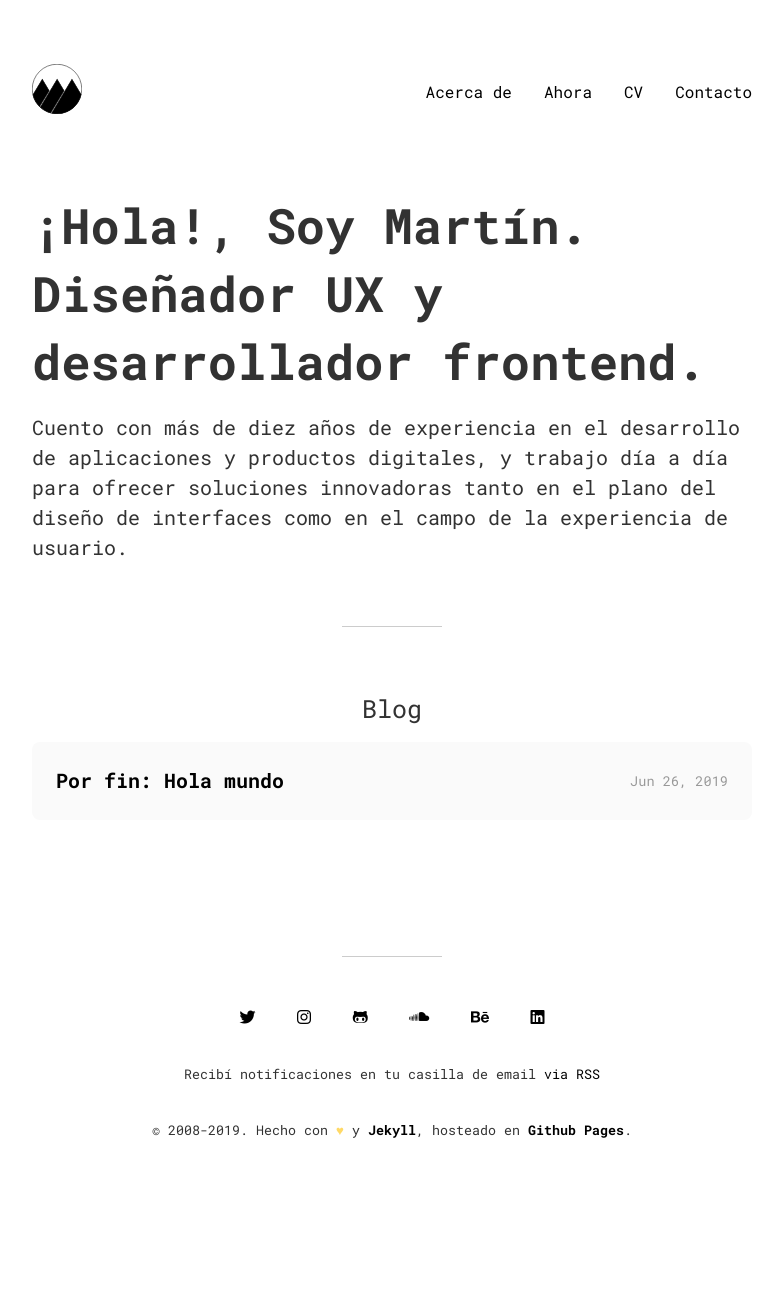
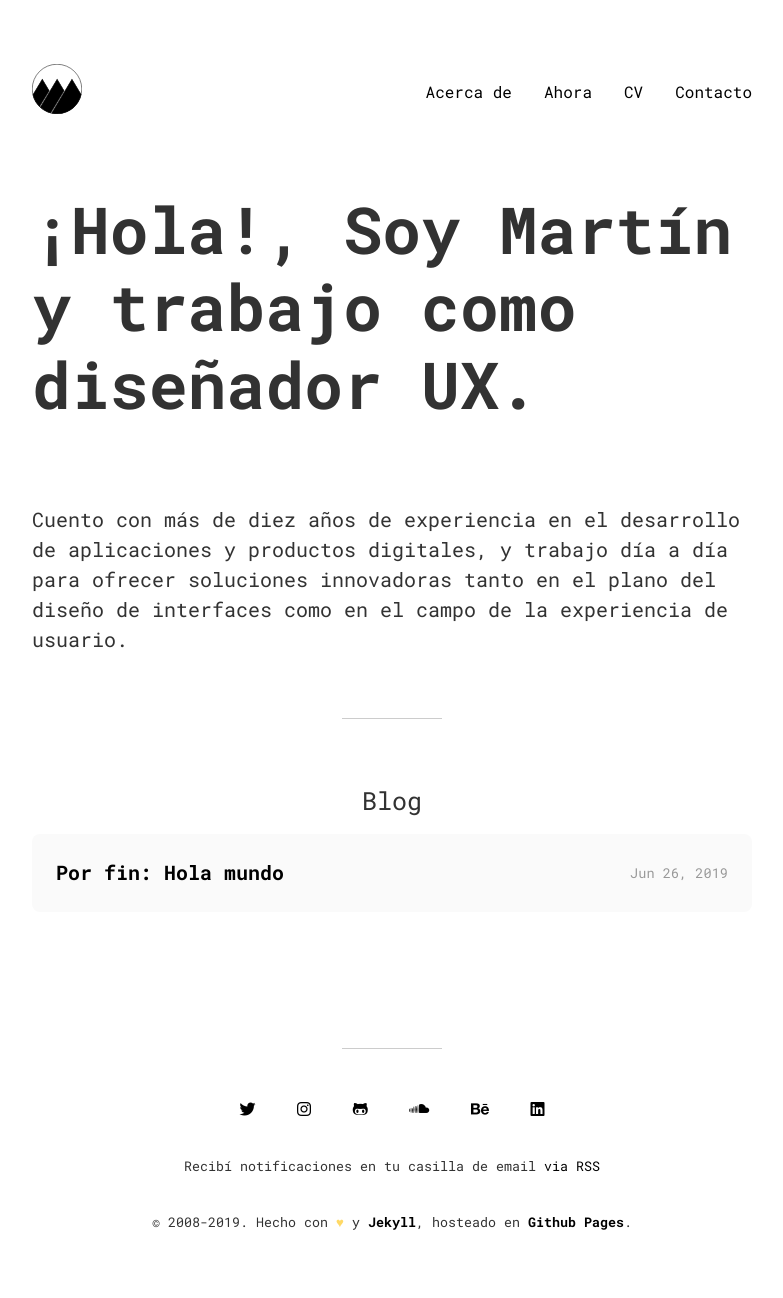
Before and after one commit to martinmasignano/martinmasignano.github.io, a Jekyll site: the page built from index.md, in a window 1280 px wide. Shown: the whole page, without its empty margins (248-1031 px from the left). Built offline with Jekyll 4.4.1, drawn with Linux system fonts in a browser that asks for light colours; nearby versions of some CDN libraries; before the commit the page ends 1206 px from its top, so only the background shows below that.

Commit message:
Actualizo contenido y tamaño H1 en home

```diff
--- a/_layouts/home.html
+++ b/_layouts/home.html
@@ -5,7 +5,7 @@ layout: default
 <div class="home">
 
   <div class="home-content">
-    <h1>¡Hola!, Soy Martín. Diseñador UX y desarrollador frontend.</h1>
+    <h1>¡Hola!, Soy Martín y trabajo como diseñador UX.</h1>
     {{ content }}
   </div>
 
--- a/_sass/minimal/layout.scss
+++ b/_sass/minimal/layout.scss
@@ -30,6 +30,9 @@ main {
     h1 {
         text-align: left;
         font-weight: 700;
+        font-size: $h1-size + 1;
+        line-height: 1.2;
+        padding-bottom: 4rem;
     }
 
     p {
```
